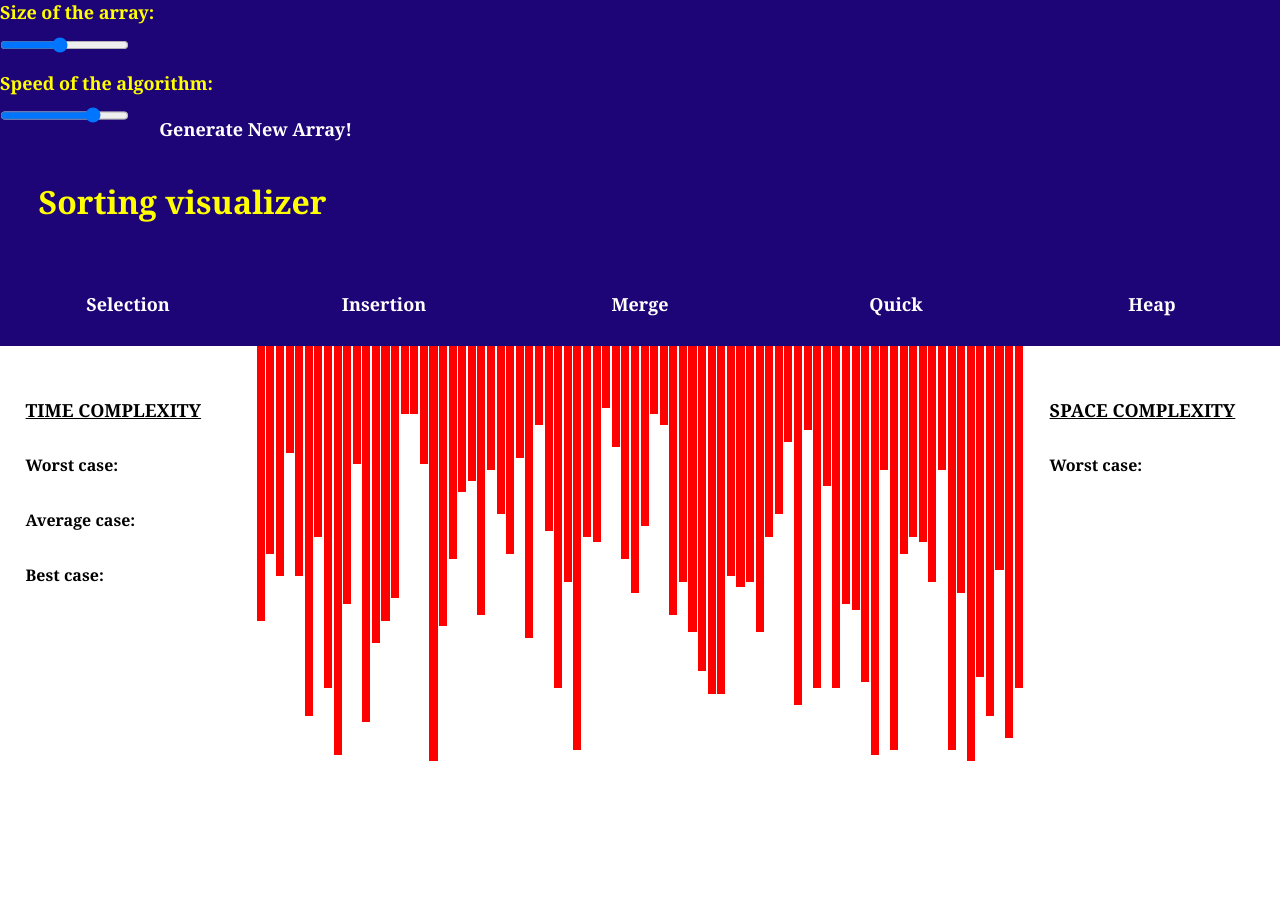
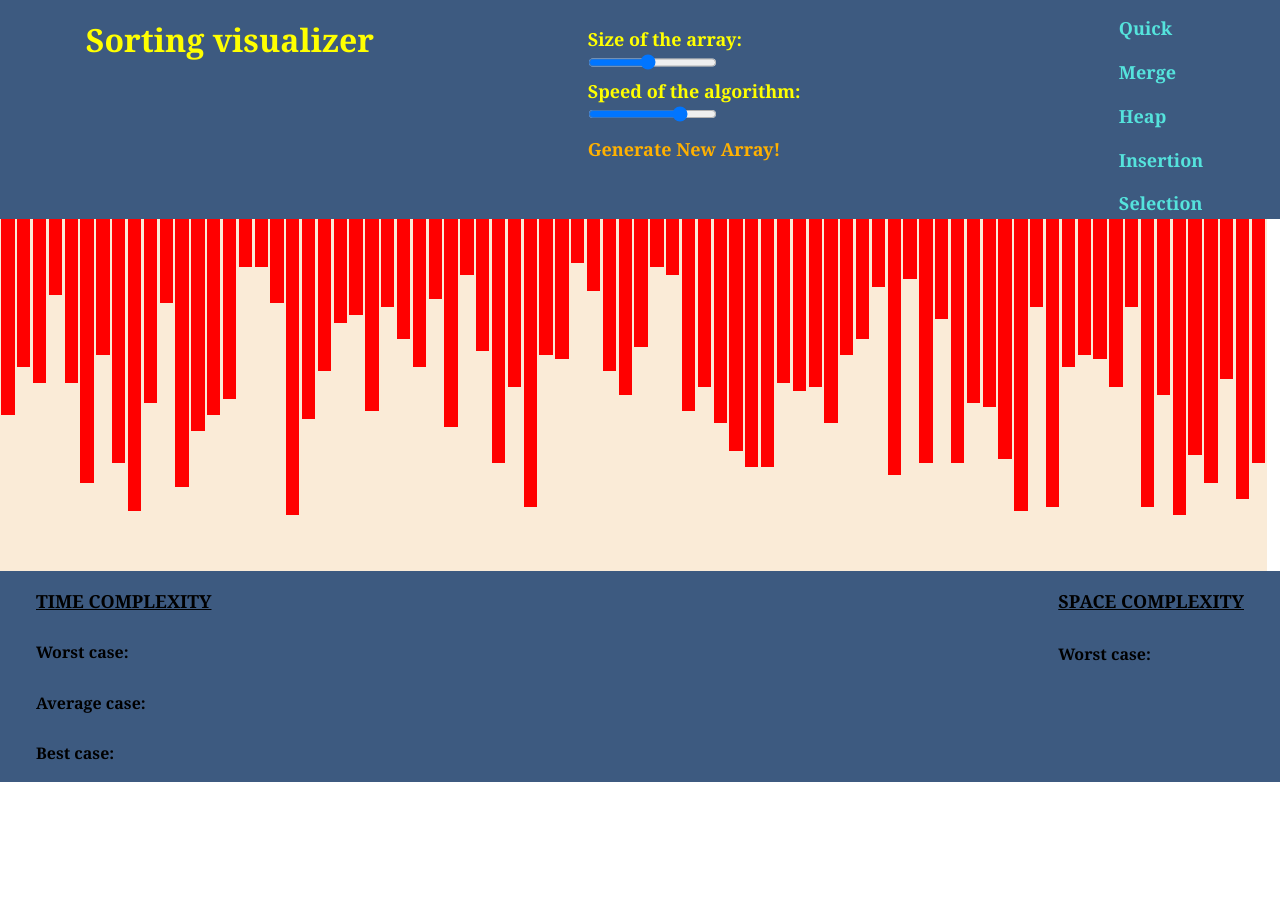
Before and after one commit to lioninthewild/sortingVisualizer, a plain HTML site: page index.html in a window 1280 px wide. After the commit the page ends 800 px from the top, so only its background shows below. Drawn offline with Linux system fonts and the light colour scheme; a script that the page names is missing.

Commit message:
Improve styles and orientation of the page

```diff
--- a/index.html
+++ b/index.html
@@ -11,8 +11,8 @@
 </head>
 
 <body>
-    <header>
     <nav>
+        <h1 class="nav-heading">Sorting visualizer</h1>
         <div class="array-inputs">
             <p>Size of the array:</p>
             <input id="a_size" type="range" min="20" max="150" step="1" value="80" />
@@ -22,20 +22,20 @@
         </div>
 
         <div class="header_right">
-                <p class="nav-heading">Sorting visualizer</p>
-
             <div class="algos">
                 <button>Selection</button>
                 <button>Insertion</button>
+                <button>Heap</button>
                 <button>Merge</button>
                 <button>Quick</button>
-                    <button style="margin-right: 0px">Heap</button>
             </div>
         </div>
     </nav>
-    </header>
-
-    <section>
+    <section class="sec">
+        <div class="main-bars">
+            <div id="array_container"></div>
+        </div>
+        <div class="info_cont">
             <div id="Info_Cont1">
                 <h3>TIME COMPLEXITY</h3>
 
@@ -57,8 +57,6 @@
                 </div>
             </div>
 
-        <div id="array_container"></div>
-
             <div id="Info_Cont2">
                 <h3>SPACE COMPLEXITY</h3>
 
@@ -69,9 +67,8 @@
                     </div>
                 </div>
             </div>
+        </div>
     </section>
-
-    <footer></footer>
 
     <script src="./scripts/main.js"></script>
     <!--This should be at the end of body and should be loaded before sorts.js-->
--- a/style.css
+++ b/style.css
@@ -10,7 +10,7 @@
 /* nav bar */
 
 nav {
-    background-color: rgb(30, 5, 119);
+    background-color: #3d5a80;
     color: yellow;
     display: -ms-grid;
     display: grid;
@@ -19,81 +19,99 @@ nav {
     -webkit-column-gap: 0 0 10%;
     column-gap: 10%;
     padding: 0%, 0%;
+    display: flex;
+    justify-content: space-evenly;
+}
+
+.main-layout {
+    display: flex;
+}
+
+.side-menu {
+    display: flex;
+    flex-direction: column;
+    background-color: #98c1d9;
+    padding: 1rem;
+    margin-right: 20px;
+}
+
+.main-bars {
+    width: 99vw;
+    height: 44vh;
+    margin-right: 20px;
+    background-color: antiquewhite;
+}
+
+.sec {
+    display: flex;
+    flex-direction: column;
 }
 
 
 /* array input inside nav bar*/
 
 .array-inputs {
-    flex-wrap: wrap;
+    padding-bottom: 2rem;
+    padding-top: 1.5rem;
 }
 
 #a_size {
     padding: 1% 0%;
+    cursor: pointer;
 }
 
 #a_speed {
     padding: 1% 0%;
+    cursor: pointer;
 }
 
 #a_generate {
     background-color: transparent;
-    padding: 1% 0% 0% 2%;
+    padding: 2% 5% 0% 0%;
     border: none;
     outline: none;
-    color: white;
+    color: #ffb100;
 }
 
 
 /* generate new array hover */
 
 #a_generate:hover {
-    color: #38ff10;
-    text-shadow: 0 0 10px #38ff10;
+    color: red;
+    cursor: pointer;
 }
 
-
-/* right side of the nav bar */
-
-.header_right {
-    display: -webkit-box;
-    display: -ms-flexbox;
-    display: block;
-    -webkit-box-orient: vertical;
-    -webkit-box-direction: normal;
-    -ms-flex-direction: column;
-    flex-direction: column;
+.nav-head {
+    display: flex;
+    justify-content: center;
 }
 
 .nav-heading {
-    display: inline-block;
+    padding: 1rem 0.5rem;
     font-size: xx-large;
-    padding: 3% 3%;
 }
 
 .algos {
-    display: -ms-grid;
-    display: grid;
-    -ms-grid-columns: (20%);
-    grid-template-columns: repeat(5, 20%);
-    place-content: center;
-    padding: 2% 0%;
+    display: flex;
+    flex-direction: column-reverse;
+    align-items: flex-start;
 }
 
 .algos button {
     background-color: transparent;
     border: none;
-    color: white;
+    color: #55e3dc;
     outline: none;
-    padding: 2% 0%;
+    padding: 0.2rem 0%;
     font-size: large;
+    margin-top: 0.7rem;
 }
 
 
 /* algos button hover */
 
 .algos button:hover {
-    color: crimson;
+    color: #d1d7dd;
     text-shadow: 0 0 10px crimson;
     cursor: pointer;
 }
@@ -156,8 +174,15 @@ section {
     text-transform: none;
 }
 
+.info_cont {
+    display: flex;
+    justify-content: space-between;
+    padding: 0rem 1rem;
+    background-color: #3d5a80;
+}
+
 #Info_Cont1 {
-    padding: 20% 10%;
+    padding: 1rem 1rem;
 }
 
 #Info_Cont1 h3 {
@@ -169,11 +194,11 @@ section {
     display: -ms-flexbox;
     display: flex;
     width: 100%;
-    height: 70vh;
+    height: 50vh;
 }
 
 section #Info_Cont2 {
-    padding: 20% 10%;
+    padding: 1rem 1rem;
 }
 
 section #Info_Cont2 h3 {
@@ -183,3 +208,12 @@ section #Info_Cont2 h3 {
 .hide {
     display: none;
 }
+
+.footer {
+    display: flex;
+    justify-content: space-around;
+    width: 100vw;
+    color: yellow;
+    background-color: #3d5a80;
+    padding-top: 0 0.8rem;
+}
```
Lines whose indentation alone changed are shown as unchanged.
